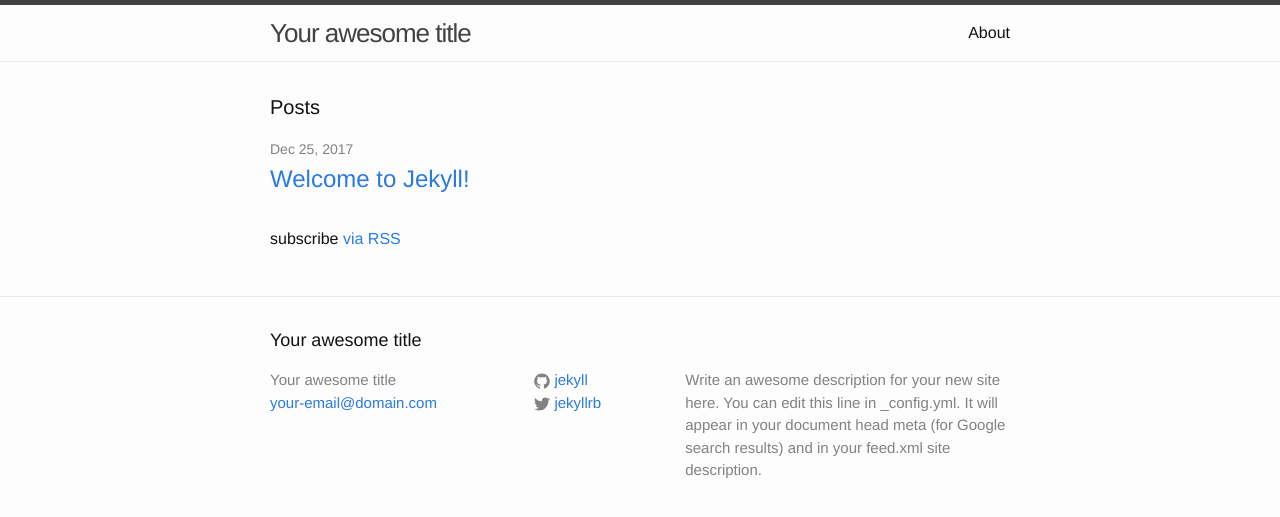
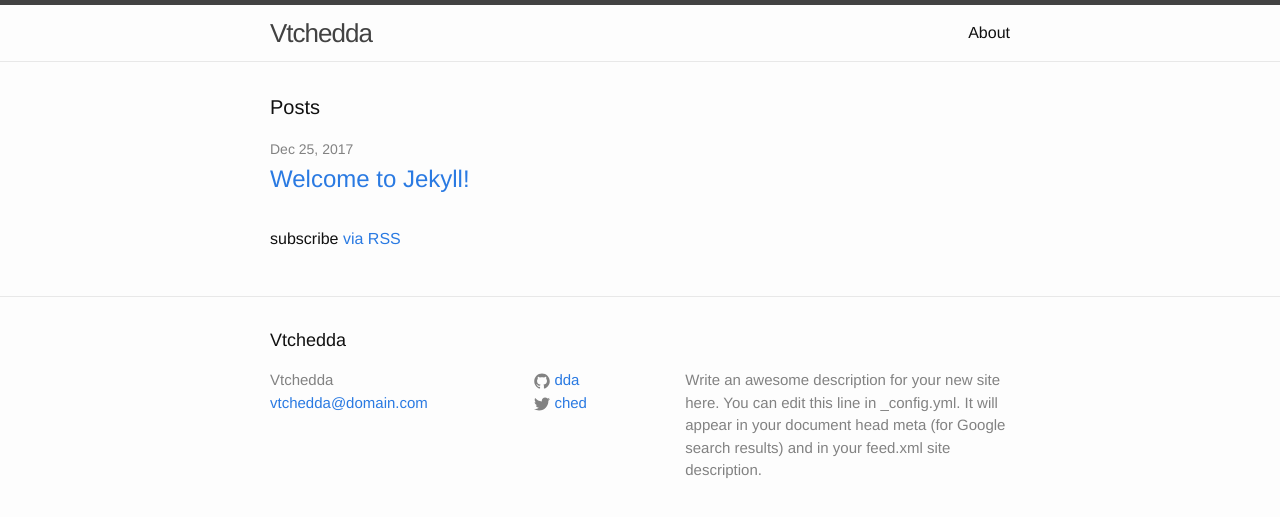
Before and after one commit to vtchedda/github.io, a Jekyll site: the page built from index.html, in a window 1280 px wide. Shown: the top 517 px of the page. Built offline with Jekyll 4.4.1, drawn with Linux system fonts in a browser that asks for light colours.

Commit message:
Update _config.yml

```diff
--- a/_config.yml
+++ b/_config.yml
@@ -6,16 +6,16 @@
 # 'jekyll serve'. If you change this file, please restart the server process.
 
 # Site settings
-title: Your awesome title
-email: your-email@domain.com
+title: Vtchedda
+email: vtchedda@domain.com
 description: > # this means to ignore newlines until "baseurl:"
   Write an awesome description for your new site here. You can edit this
   line in _config.yml. It will appear in your document head meta (for
   Google search results) and in your feed.xml site description.
 baseurl: "" # the subpath of your site, e.g. /blog
 url: "http://yourdomain.com" # the base hostname & protocol for your site
-twitter_username: jekyllrb
-github_username:  jekyll
+twitter_username: ched
+github_username:  dda
 
 # Build settings
 markdown: kramdown
```
